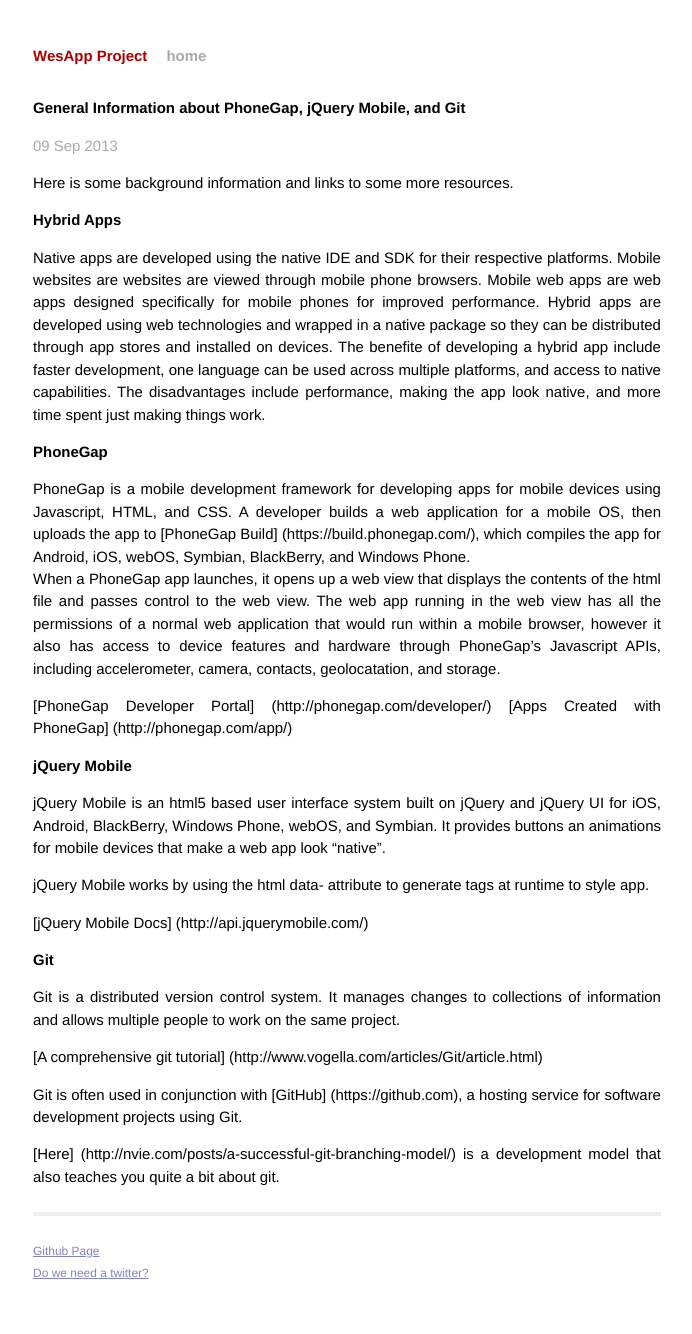
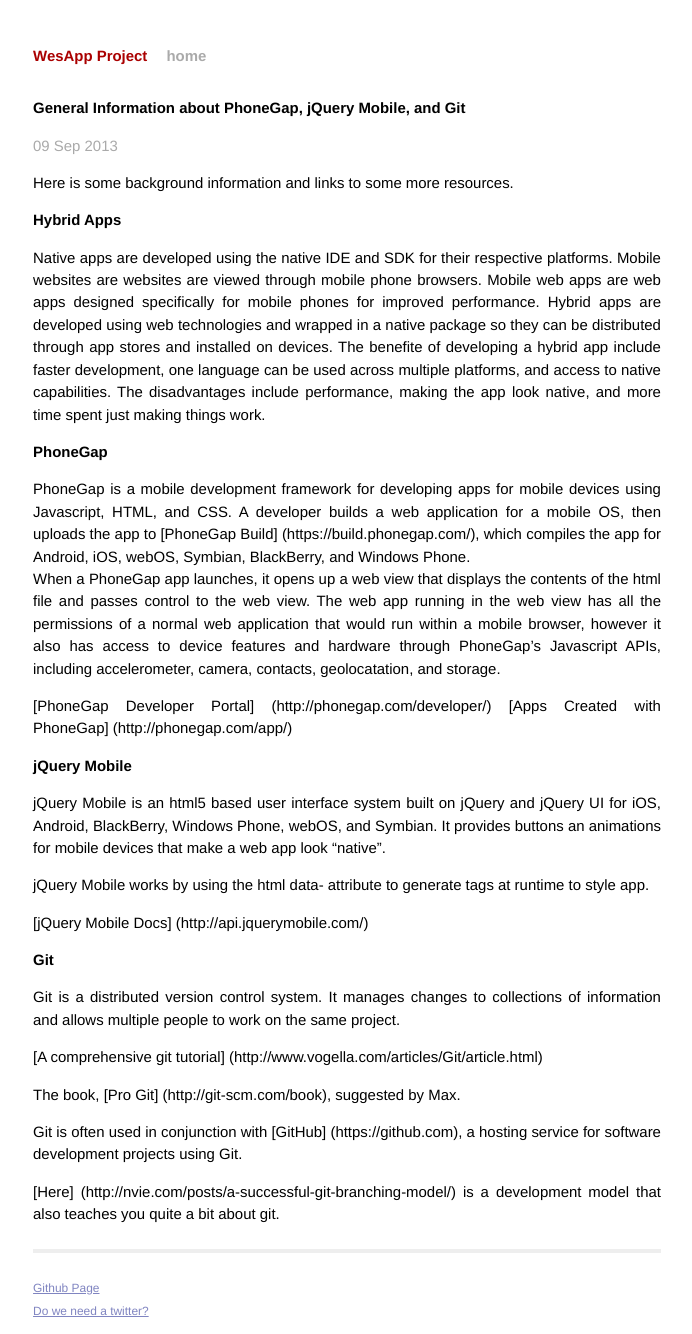
Before and after one commit to WesAppGroup/WesAppGroup.github.io, a Jekyll site: the page built from _posts/2013-09-09-About.markdown, in a window 1280 px wide. Shown: the whole page, without its empty margins (293-985 px from the left). Built offline with Jekyll 4.4.1, drawn with Linux system fonts in a browser that asks for light colours; before the commit the page ends 1297 px from its top, so only the background shows below that.

Commit message:
Added link to Pro Git

```diff
--- a/_posts/2013-09-09-About.markdown
+++ b/_posts/2013-09-09-About.markdown
@@ -36,6 +36,8 @@
 
 [A comprehensive git tutorial] (http://www.vogella.com/articles/Git/article.html)
 
+The book, [Pro Git] (http://git-scm.com/book), suggested by Max.
+
 Git is often used in conjunction with [GitHub] (https://github.com), a hosting service for software development projects using Git.
 
 [Here] (http://nvie.com/posts/a-successful-git-branching-model/) is a development model that also teaches you quite a bit about git.
```
